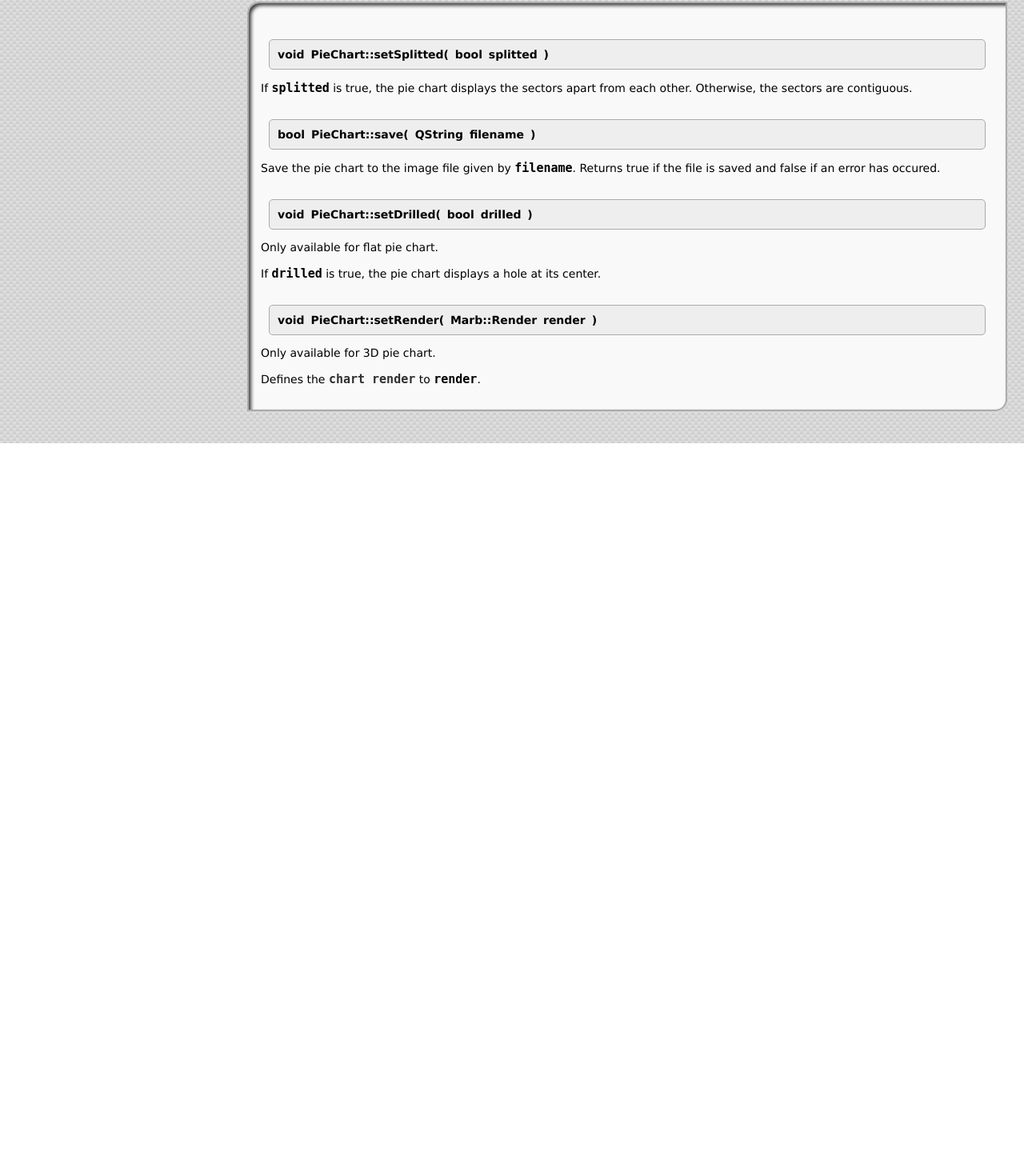
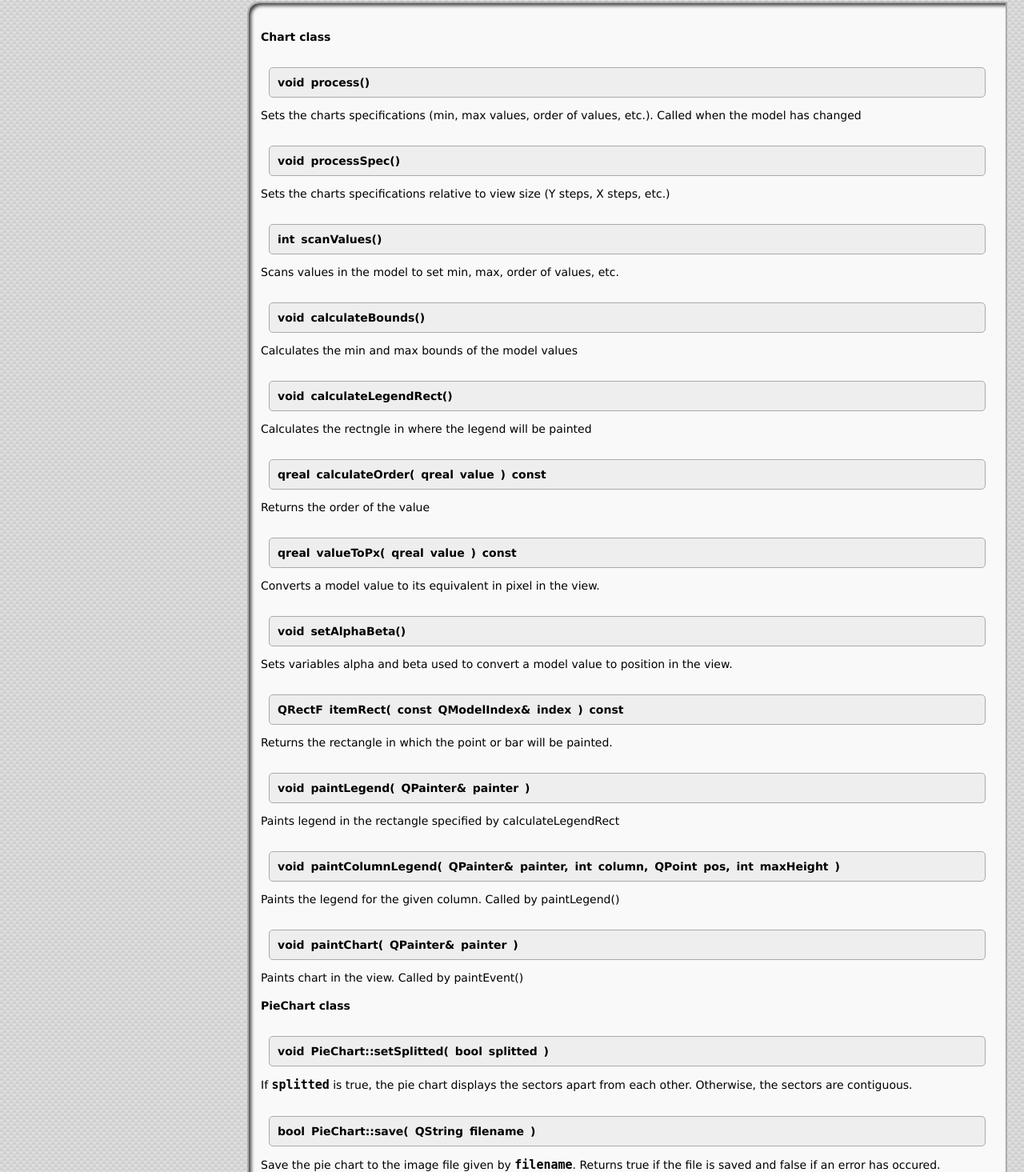
Before and after one commit to RomHaKorev/Thistle, a plain HTML site: page charts.html in a window 1280 px wide. Shown: the part 5173-6638 px from the top of the page at 80% size. Before the commit the page ends 5727 px from the top, so only its background shows below. Drawn offline with Linux system fonts and the light colour scheme.

Commit message:
Update charts.html

```diff
--- a/charts.html
+++ b/charts.html
@@ -328,6 +328,32 @@ pie.show()
 				</article>
 				<h2>Documentation</h2>
 				<article>
+					<h4>Chart class</h4>
+					<p class="function">void process()</p>
+<p>Sets the charts specifications (min, max values, order of values, etc.). Called when the model has changed</p>
+<p class="function">void processSpec()</p>
+<p>Sets the charts specifications relative to view size (Y steps, X steps, etc.)</p>
+<p class="function">int scanValues()</p>
+<p>Scans values in the model to set min, max, order of values, etc.</p>
+<p class="function">void calculateBounds()</p>
+<p>Calculates the min and max bounds of the model values</p>
+<p class="function">void calculateLegendRect()</p>
+<p>Calculates the rectngle in where the legend will be painted</p>
+<p class="function">qreal calculateOrder( qreal value ) const</p>
+<p>Returns the order of the value</p>
+<p class="function">qreal valueToPx( qreal value ) const</p>
+<p>Converts a model value to its equivalent in pixel in the view.</p>
+<p class="function">void setAlphaBeta()</p>
+<p>Sets variables alpha and beta used to convert a model value to position in the view.</p>
+<p class="function">QRectF itemRect( const QModelIndex& index ) const</p>
+<p>Returns the rectangle in which the point or bar will be painted.</p>
+<p class="function">void paintLegend( QPainter& painter )</p>
+<p>Paints legend in the rectangle specified by calculateLegendRect</p>
+<p class="function">void paintColumnLegend( QPainter& painter, int column, QPoint pos, int maxHeight )</p>
+<p>Paints the legend for the given column. Called by paintLegend()</p>
+<p class="function">void paintChart( QPainter& painter )</p>
+<p>Paints chart in the view. Called by paintEvent()</p>
+					<h4>PieChart class</h4>
 					<p class="function">void PieChart::setSplitted( bool splitted )</p>
 					<p>If <span class="inline">splitted</span> is true, the pie chart displays the sectors apart from each other. Otherwise, the sectors are contiguous.
 					</p>
```
